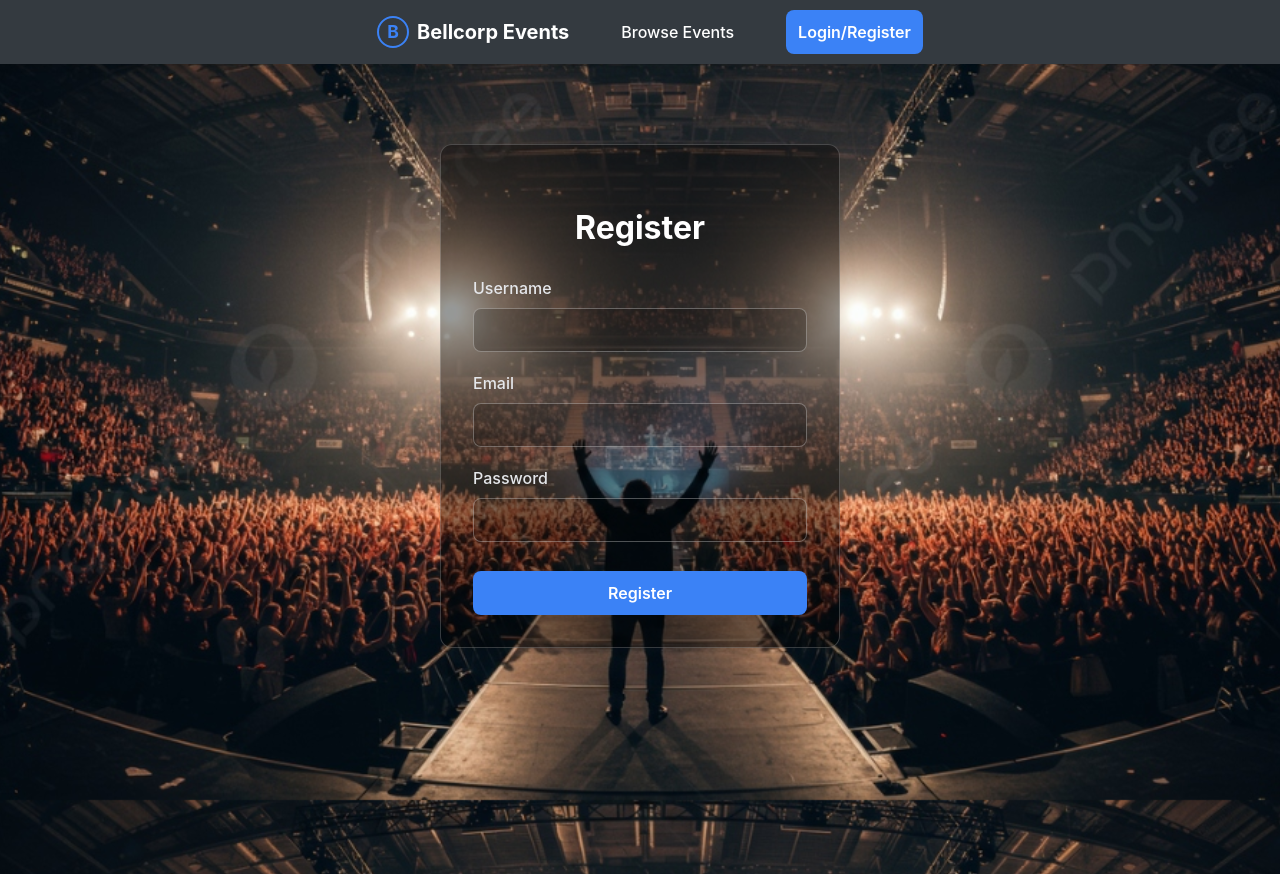
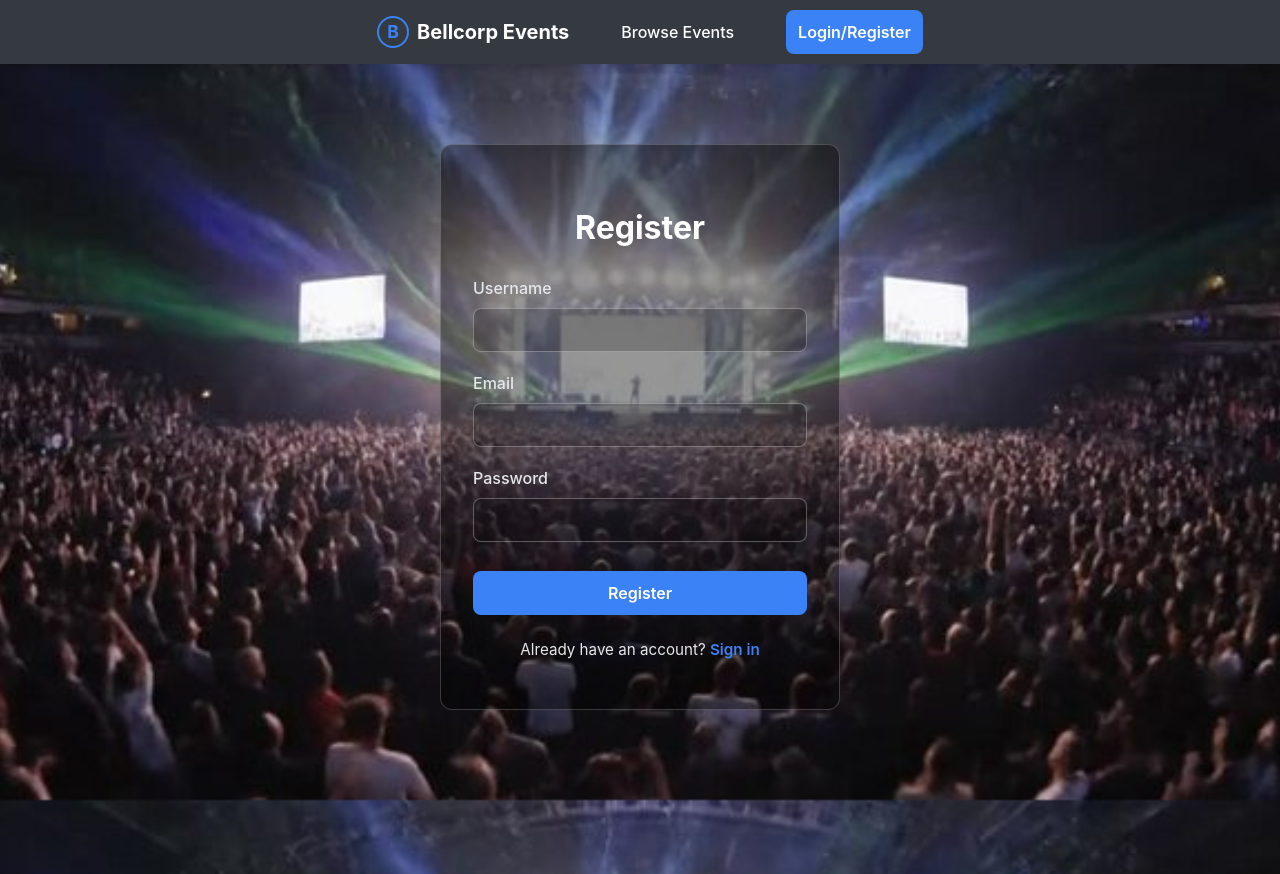
Before and after one commit to kattaRahulkrishna/Bellcorp-Event-management-assignment, a React (Vite) app in the folder client/: page /register in a window 1280 px wide. Built offline with nearby package versions, Linux system fonts and the light colour scheme; no server answers.

Commit message:
Fix: Auth.css syntax and update background image

```diff
--- a/client/src/pages/Auth.css
+++ b/client/src/pages/Auth.css
@@ -69,7 +69,14 @@
     background-color: #2563eb;
 }
 
-border: 1px solid rgba(239, 68, 68, 0.5);
+.error-message {
+    background-color: rgba(239, 68, 68, 0.2);
+    color: #fca5a5;
+    padding: 10px;
+    border-radius: 6px;
+    margin-bottom: 15px;
+    text-align: center;
+    border: 1px solid rgba(239, 68, 68, 0.5);
 }
 
 .auth-footer {
--- a/client/src/pages/Register.jsx
+++ b/client/src/pages/Register.jsx
@@ -1,5 +1,5 @@
 import { useState, useContext } from 'react';
-import { useNavigate } from 'react-router-dom';
+import { Link, useNavigate } from 'react-router-dom';
 import AuthContext from '../context/AuthContext';
 import './Auth.css';
 
@@ -55,6 +55,9 @@
                 </div>
                 <button type="submit" className="btn-primary">Register</button>
             </form>
+            <p className="auth-footer">
+                Already have an account? <Link to="/login">Sign in</Link>
+            </p>
         </div>
     );
 };
```
Also changed, not shown: client/public/background.jpg.
